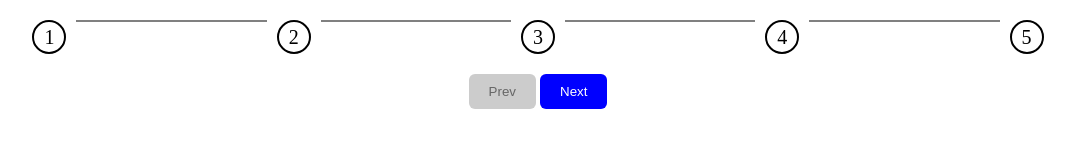
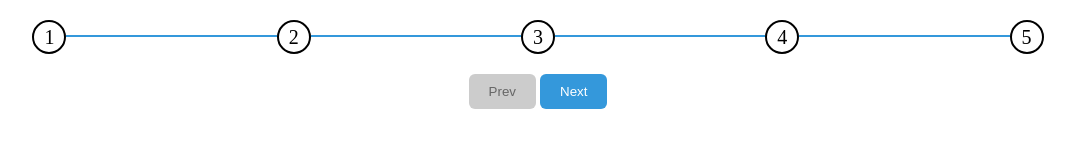
Before and after one commit to acciojob/progress-bar-urmilarawat005, a website: page main.html in a window 1280 px wide. Shown: the whole page, without its empty margins (102-1177 px from the left). Drawn offline with Linux system fonts and the light colour scheme.

Commit message:
created a submission

```diff
--- a/styles.css
+++ b/styles.css
@@ -19,16 +19,18 @@
 
 
  .circle.active {
-      background-color: #3498db;
+      /* background-color: #3498db; */
       border-color: #3498db;
-      color: #fff;
+      /* color: #fff; */
     }
 
 .line{
 	flex:1;
 	height: 2px;
-	background-color: grey;
-	margin: 0 10px;
+	background-color: #3498db;
+	margin: 0 ;
+	margin-top: 15px
+	/* align-items:center */
 
 }
 
@@ -40,7 +42,7 @@
 
 button{
 	padding: 10px 20px;
-	background-color: blue;
+	background-color:  #3498db;
 	color: white;
 	border: none;
 	border-radius:6px;
```
